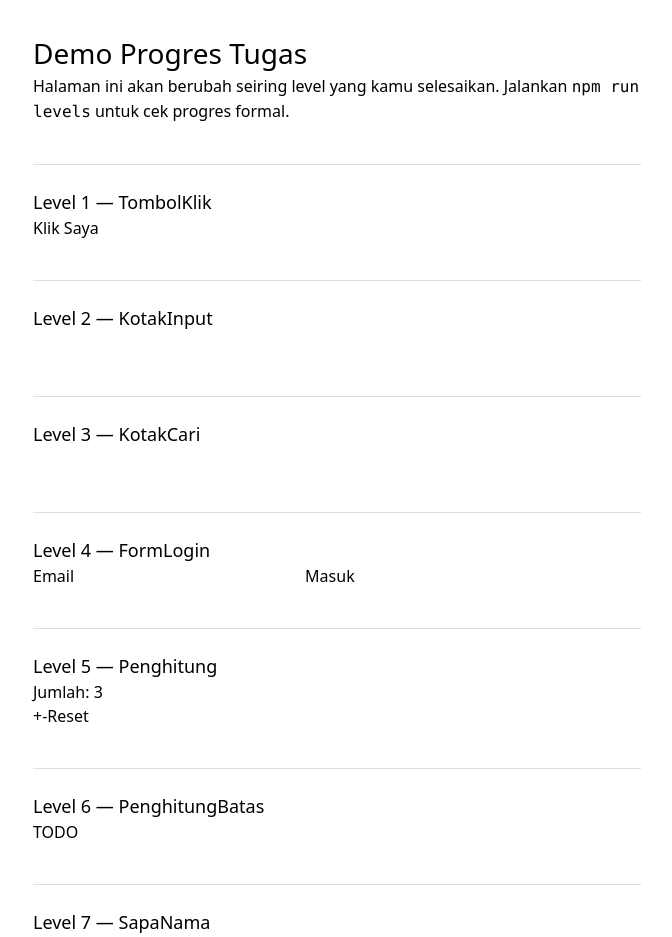
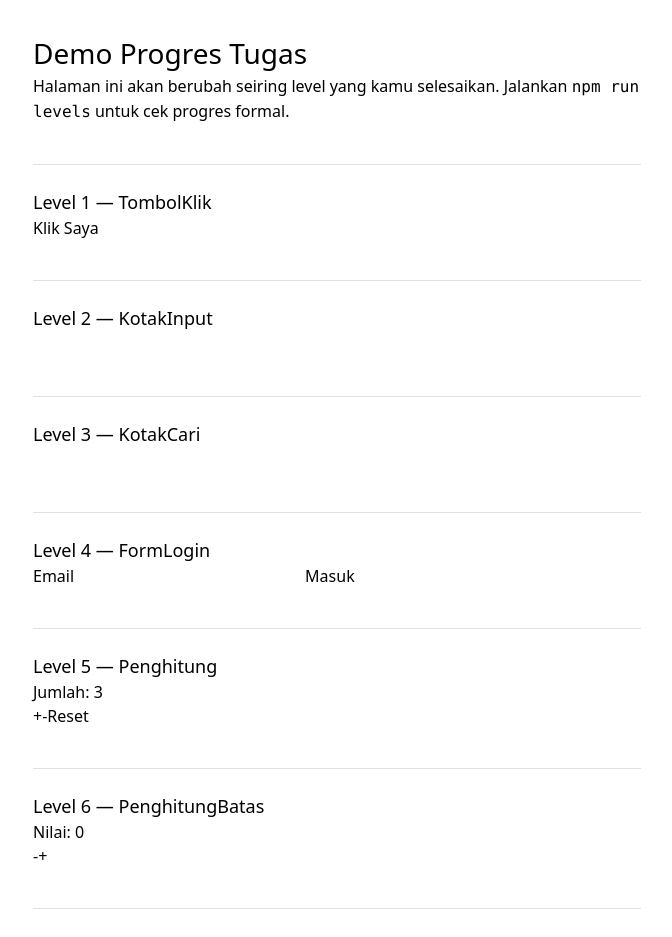
Before and after one commit to webdev-if-its/frontend-5053241047, a React (Vite) app in the folder pertemuan-04/: page / in a window 1280 px wide. Shown: the top 937 px of the page, without its empty margins (303-975 px from the left). Built offline with nearby package versions, Linux system fonts and the light colour scheme.

Commit message:
pertemuan-04: level 6 selesai

```diff
--- a/pertemuan-04/src/components/PenghitungBatas.tsx
+++ b/pertemuan-04/src/components/PenghitungBatas.tsx
@@ -3,6 +3,14 @@
 // "+" dan "-". Tombol "+" harus disabled saat angka sudah = max, tombol "-"
 // harus disabled saat angka sudah = min.
 // Lihat SOAL.md untuk kontrak lengkap.
-export function PenghitungBatas(props: any) {
-  return <p>TODO</p>
+import { useState } from "react"
+
+export function PenghitungBatas(props: { min: number; max: number }) {
+  const [angka, setAngka] = useState(props.min)
+  return (
+  <div>
+  <p>Nilai: {angka}</p>
+  <button disabled={angka === props.min} onClick={() => setAngka(angka - 1)}>-</button>
+  <button disabled={angka === props.max} onClick={() => setAngka(angka + 1)}>+</button>
+  </div>)
 }
```
